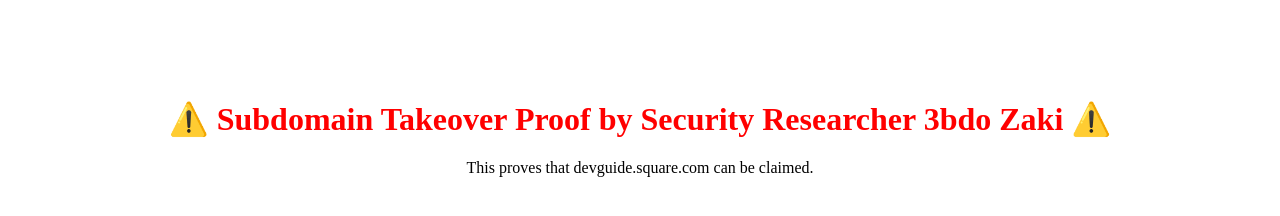
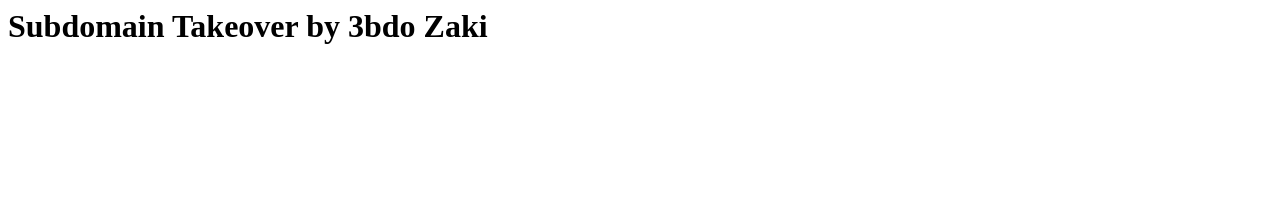
Before and after one commit to 1x6w/squareup.github.io, a plain HTML site: page index.html in a window 1280 px wide. Drawn offline with Linux system fonts and the light colour scheme.

Commit message:
Update index.html

```diff
--- a/index.html
+++ b/index.html
@@ -1,11 +1 @@
-<html>
-  <head>
-    <title>POC – Subdomain Takeover</title>
-  </head>
-  <body>
-    <h1 style="color: red; text-align: center; margin-top: 100px;">
-      ⚠️ Subdomain Takeover Proof by Security Researcher 3bdo Zaki ⚠️
-    </h1>
-    <p style="text-align: center;">This proves that devguide.square.com can be claimed.</p>
-  </body>
-</html>
+<h1>Subdomain Takeover by 3bdo Zaki</h1>
```
